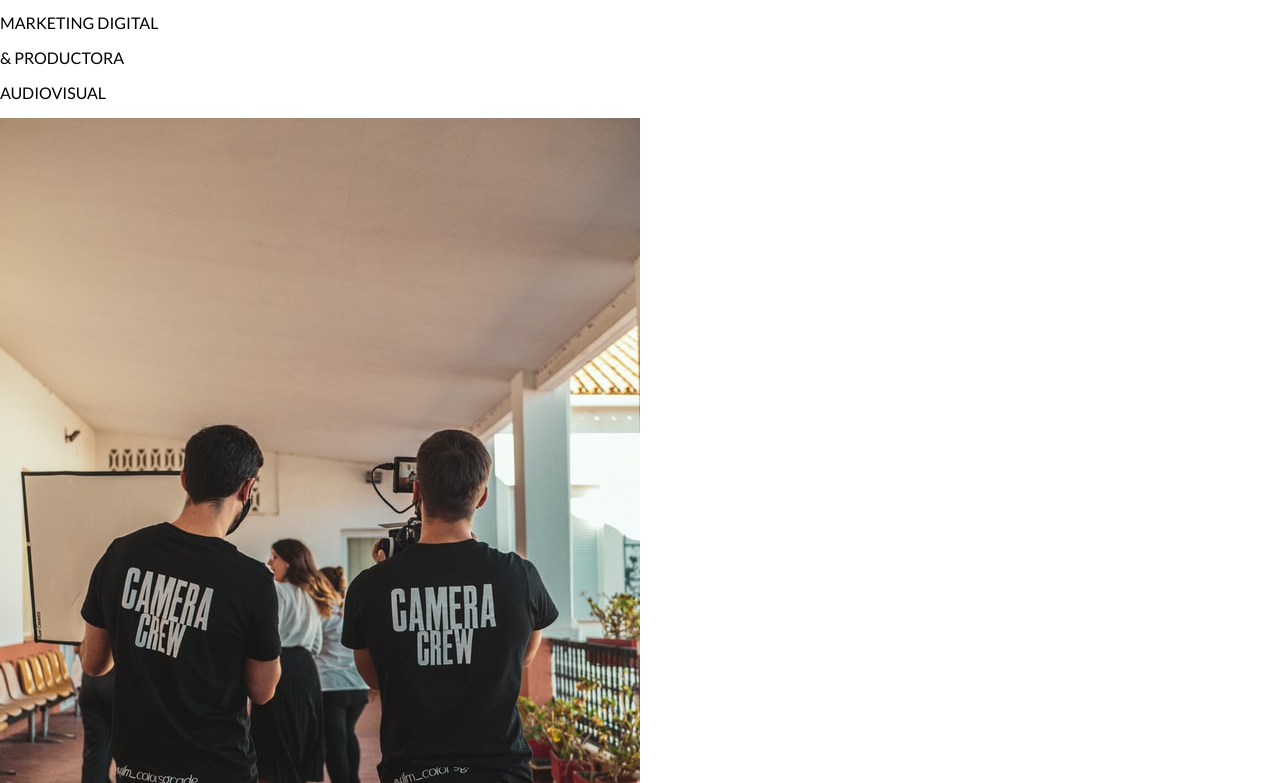
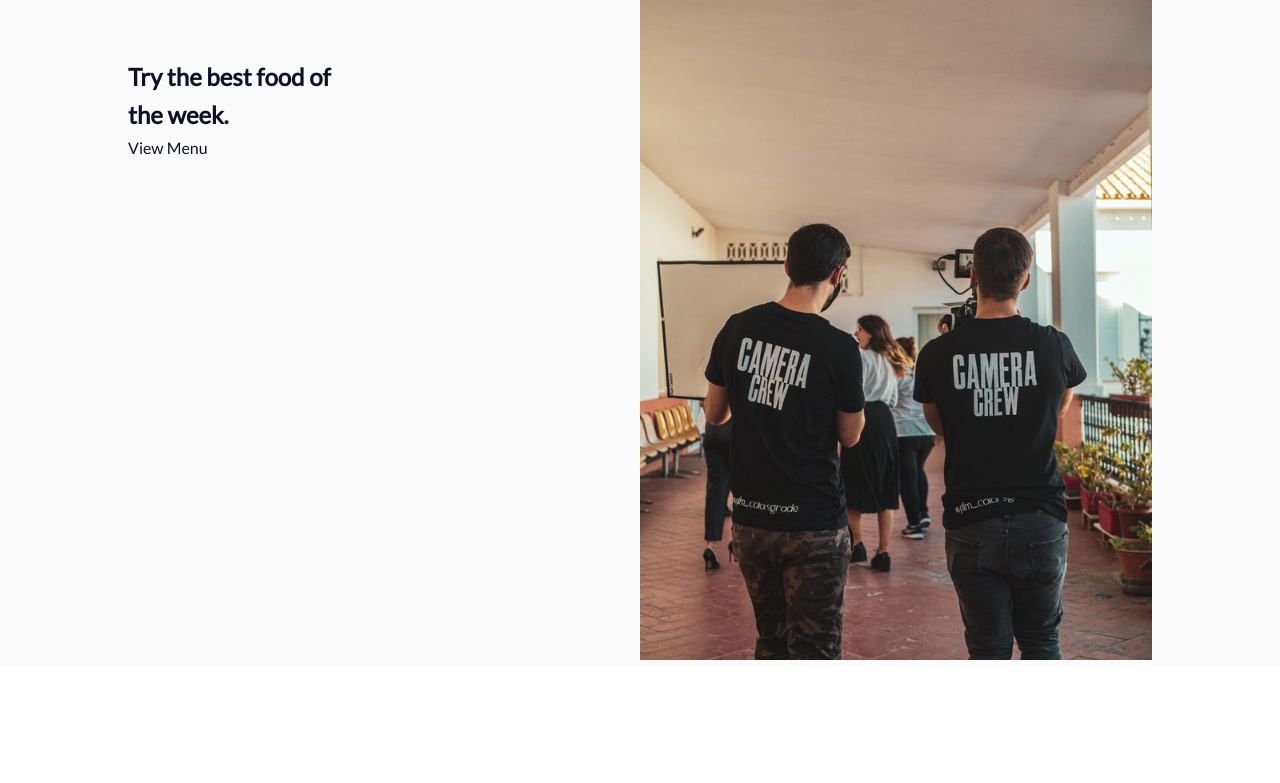
Before and after one commit to MiguelVera1223/OtraCosaStudios, a plain HTML site: page index.html in a window 1280 px wide. Shown: the part 70-853 px from the top of the page. After the commit the page ends 800 px from the top, so only its background shows below. Drawn offline with nearby package versions, Linux system fonts and the light colour scheme.

Commit message:
actualizando el main

```diff
--- a/css/Header.css
+++ b/css/Header.css
@@ -4,8 +4,12 @@
     list-style: none;
   }
 
+  h1, h2, p{
+    margin: 0;
+  }
   a {
     text-decoration: none;
+    color: var(--dark-color);
   }
 
   img {
@@ -29,7 +33,8 @@
     top: 0;
     left: 0;
     padding: 0 1.5rem;
-
+    background-color: var(--white-color);
+    border-bottom: 2px  solid #ececec;
     z-index: var(--z-fixed);
     display: flex;
     justify-content: space-between;
--- a/css/Home.css
+++ b/css/Home.css
@@ -0,0 +1,22 @@
+.home{
+    background-color: var(--white-color);
+
+}
+
+.home__container{
+
+    display: flex;
+
+}
+
+.home__data{
+
+    flex: 1;
+}
+.home__title{
+    align-items: center;
+    font-size: var(--normal-font-size);
+    line-height: 1;
+
+    margin-bottom: 4rem;
+}
--- a/css/Style.css
+++ b/css/Style.css
@@ -1,12 +1,17 @@
 @import url("./Variables.css");
 @import url("./Header.css");
-
-
+@import url("./Home.css");
+*{
+  padding: 0;
+  margin: 0;
+  box-sizing: border-box;
+}
 
 
 body {
     margin: var(--header-height) 0 0 0;
     font-family: var(--body-font);
     font-size: var(--normal-font-size);
-    font-weight: 520;
+    color: var(--dark-color);
+    line-height: 1.6;
   }
--- a/css/Variables.css
+++ b/css/Variables.css
@@ -16,6 +16,15 @@
     --body-font: 'Lato', sans-serif;
     --small-font-size: .813rem;
     --normal-font-size: .938rem;
+    --font-semi:  600;
+    --font-bold: 700;
+
+     /* ===== Margenes ====*/
+    --mb-1: .5rem;
+    --mb-2: 1rem;
+    --mb-3: 1.5rem;
+    --mb-4: 2rem;
+
 
 
     /* ===== z index ====*/
--- a/index.html
+++ b/index.html
@@ -54,22 +54,28 @@
             </div>
         </nav>
     </header>
+
+
  <!-- ==== MAIN ====-->
-    <main class="main">
+    <main class="l-main">
+
          <!-- ==== HOME ====-->
-        <section class="home" id="home">
-            <div class="home__container container grid">
-                <p>AGENCIA DE</p>
-                <p>MARKETING DIGITAL </p>
-                <p>& PRODUCTORA</p>
-                <p>AUDIOVISUAL</p>
 
+         <section class="home" id="home">
+            <div class="home__container bd-container bd-grid">
+                <div class="home__data">
+                    <h1 class="home__title">Tasty food</h1>
+                    <h2 class="home__subtitle">Try the best food of <br> the week.</h2>
+                    <a href="#" class="button">View Menu</a>
+                </div>
+
+                <div class="home__data">
+                     <img src="./img/FotoCentral.jpg" alt="" class="home__img">
+                </div>
             </div>
+        </section>
 
-            <img src="./img/FotoCentral.jpg" alt="">
-
-        </section>
-        <!-- ==== HOME ====-->
+        <!-- ==== ABOUT ====-->
         <section class="about section" id="about">
 
         </section>
```
